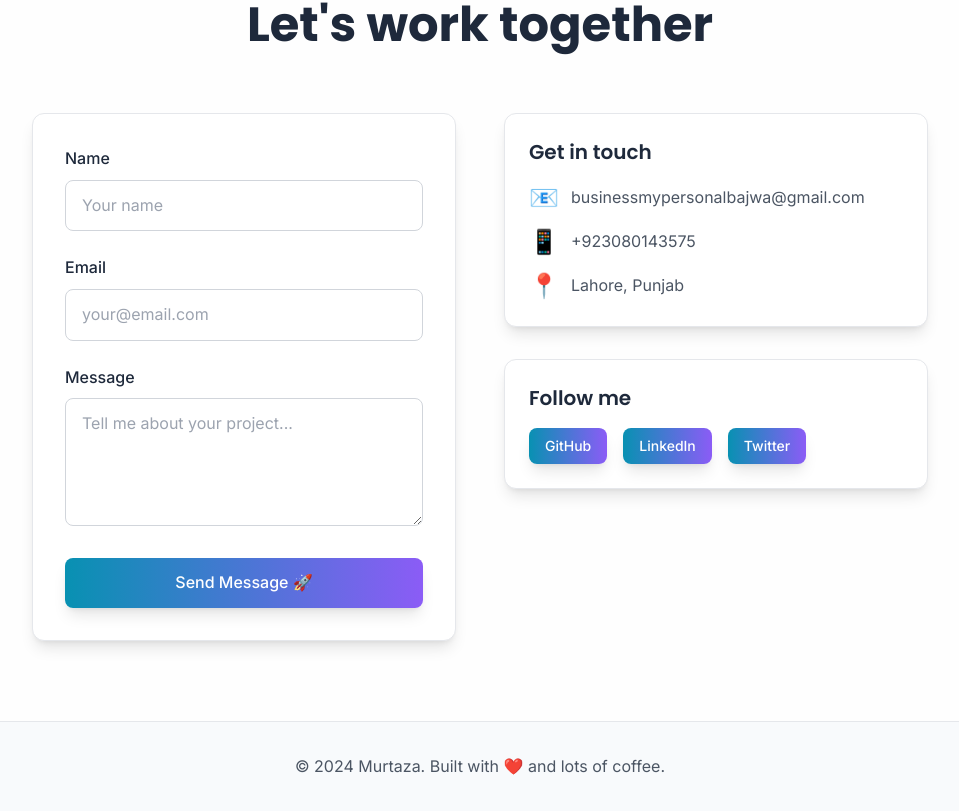
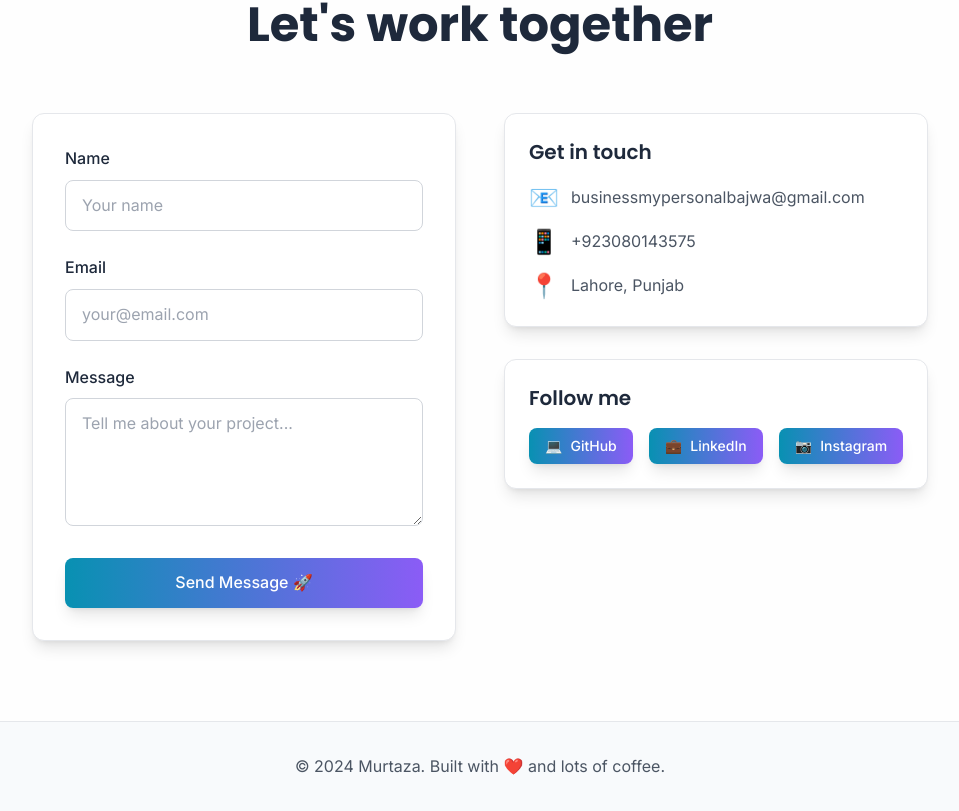
Before and after one commit to MMBajwa/Portfolio, a React (Vite) app: page / in a window 1280 px wide. Shown: the part 2475-3286 px from the top of the page, without its empty margins (160-1119 px from the left). Built offline with nearby package versions, Linux system fonts and the light colour scheme.

Commit message:
Update social media links with real URLs - Added GitHub, LinkedIn, and Instagram links with icons

```diff
--- a/src/App.jsx
+++ b/src/App.jsx
@@ -388,15 +388,22 @@ const ContactSection = () => {
                 Follow me
               </h3>
               <div className="flex gap-4">
-                {['GitHub', 'LinkedIn', 'Twitter'].map(social => (
+                {[
+                  { name: 'GitHub', url: 'https://github.com/MMBajwa', icon: '💻' },
+                  { name: 'LinkedIn', url: 'https://www.linkedin.com/in/mmbajwa2626/', icon: '💼' },
+                  { name: 'Instagram', url: 'https://www.instagram.com/_themurtazababer/', icon: '📷' }
+                ].map(social => (
                   <motion.a
-                    key={social}
-                    href="#"
-                    className="bg-gradient-to-r from-light-accent to-light-muted dark:from-dark-accent dark:to-dark-neon text-white px-4 py-2 rounded-lg font-medium hover:scale-105 transition-all duration-300 shadow-lg hover:shadow-xl text-sm"
+                    key={social.name}
+                    href={social.url}
+                    target="_blank"
+                    rel="noopener noreferrer"
+                    className="bg-gradient-to-r from-light-accent to-light-muted dark:from-dark-accent dark:to-dark-neon text-white px-4 py-2 rounded-lg font-medium hover:scale-105 transition-all duration-300 shadow-lg hover:shadow-xl text-sm flex items-center gap-2"
                     whileHover={{ y: -2 }}
                     whileTap={{ scale: 0.95 }}
                   >
-                    {social}
+                    <span>{social.icon}</span>
+                    {social.name}
                   </motion.a>
                 ))}
               </div>
```
